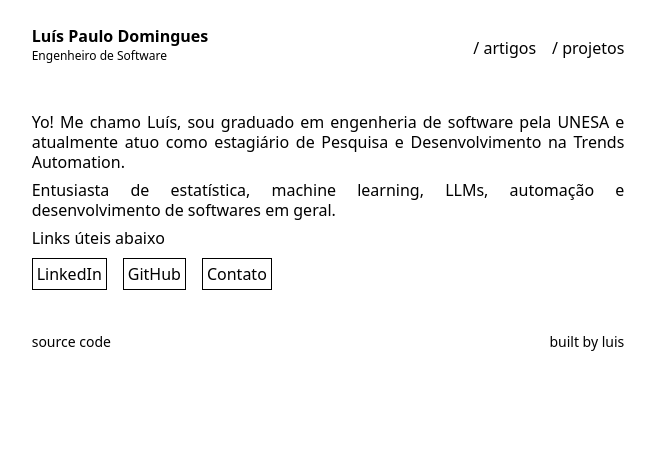
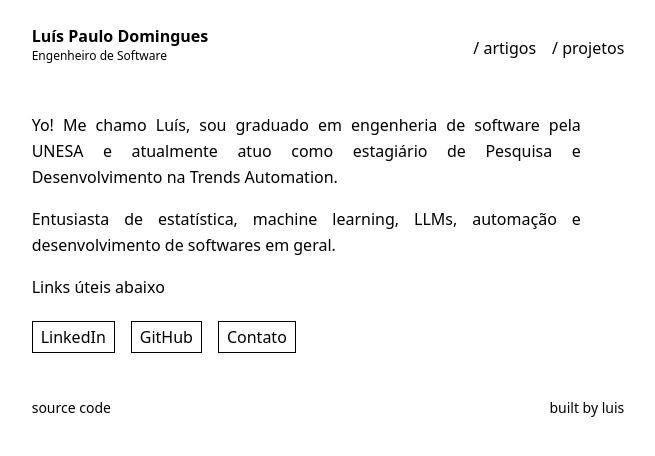
Before and after one commit to luis-domingues/portfolio, an Astro site: page / in a window 1280 px wide. Shown: the whole page, without its empty margins (312-967 px from the left). Built offline with nearby package versions, Linux system fonts and the light colour scheme; Astro itself is replaced by a stand-in of ours.

Commit message:
refactor: add conscious spacing with semantic correction

```diff
--- a/src/components/Main.astro
+++ b/src/components/Main.astro
@@ -1,12 +1,12 @@
-<main class="flex flex-col gap-2 text-base/tight max-sm:text-sm max-md:text-normal justify text-justify">
+<main class="flex flex-col space-y-4 text-base leading-relaxed max-w-[60ch] md:text-justify">
     <p >Yo! Me chamo Luís, sou graduado em engenheria de software pela UNESA e atualmente atuo como estagiário de Pesquisa e Desenvolvimento na Trends Automation.</p>
     <p>Entusiasta de estatística, machine learning, LLMs, automação e desenvolvimento de softwares em geral.</p>
     <p>Links úteis abaixo</p>
     <div class="mt-2">
         <ul class="flex gap-4 items-center">
-            <li><a href="" class="border p-1">LinkedIn</a></li>
-            <li><a href="" class="border p-1">GitHub</a></li>
-            <li><a href="" class="border p-1">Contato</a></li>
+            <li><a href="" class="border px-2 py-1 focus:outline-none focus:ring-1">LinkedIn</a></li>
+            <li><a href="" class="border px-2 py-1 focus:outline-none focus:ring-1">GitHub</a></li>
+            <li><a href="" class="border px-2 py-1 focus:outline-none focus:ring-1">Contato</a></li>
         </ul>
     </div>
 </main>
```
